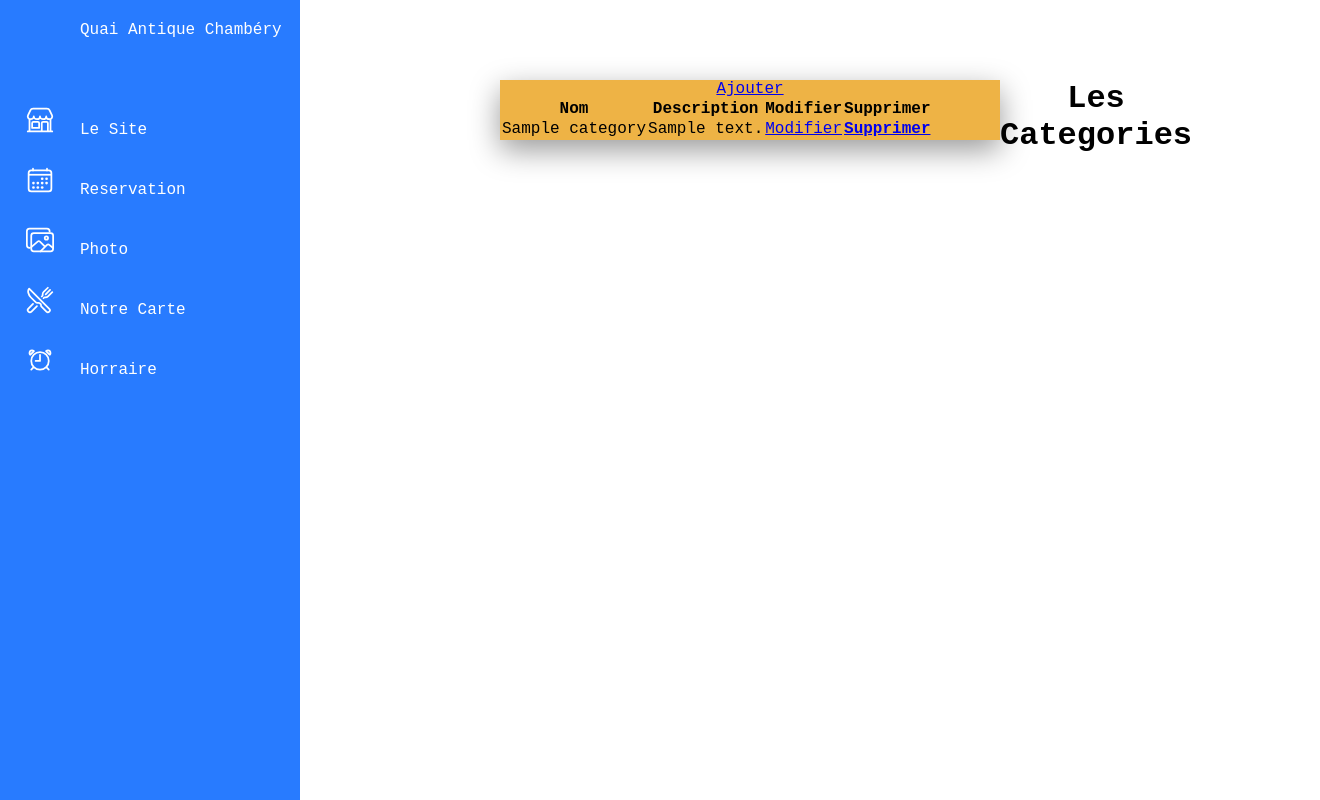
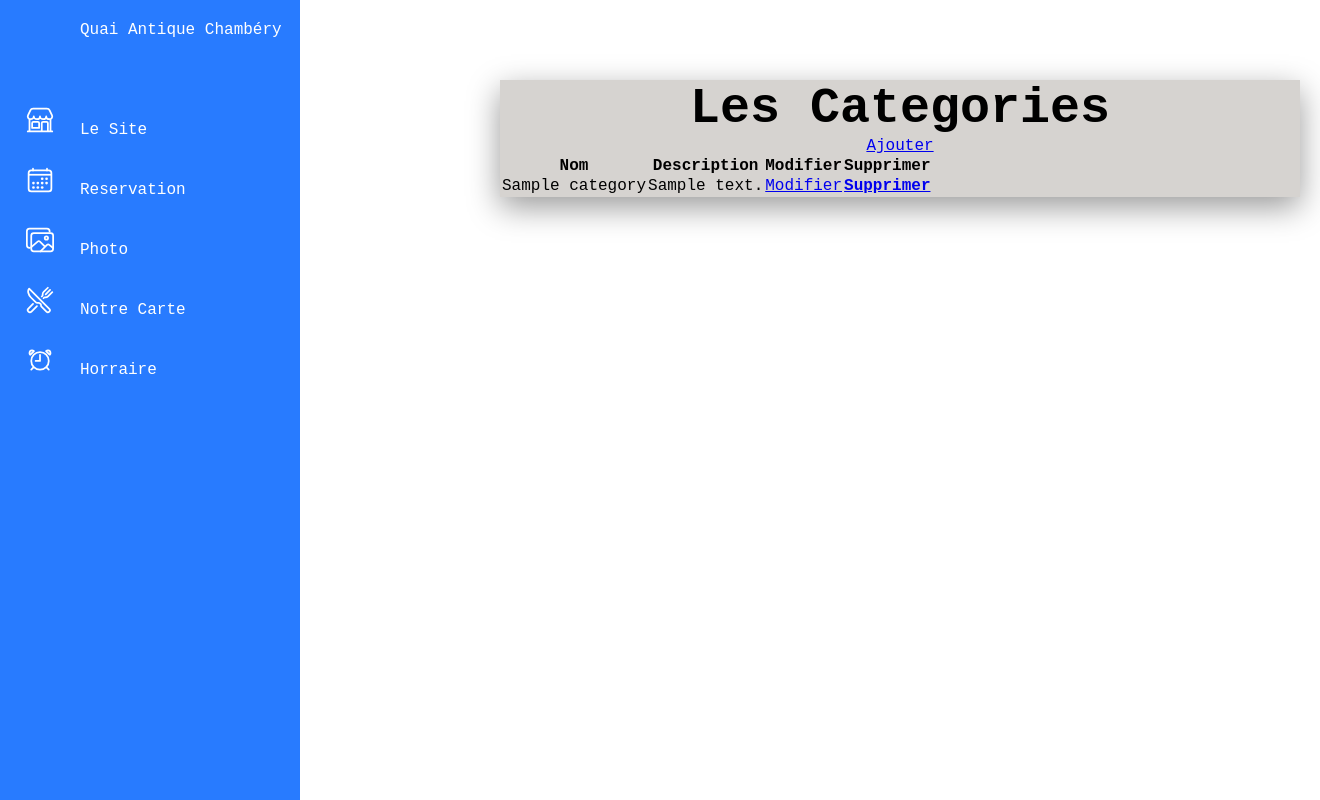
Before and after one commit to GDel84/ArnaudMichant, a Symfony app: template templates/admin/carte/admin-carte.html.twig in a window 1320 px wide. Run offline with Twig, Linux system fonts and the light colour scheme; the template is opened without the code that fills it: most values are stand-ins (such as "Sample title", 1, 10 or a date in 2020); some libraries are stand-ins or nearby versions.

Commit message:
work disgne carte admin

```diff
--- a/public/css/adminstyle.css
+++ b/public/css/adminstyle.css
@@ -118,30 +118,37 @@
   }
 
 
- /*------------form category---------------*/
+ /*------------Carte + form-CategoryProduct---------------*/
 
- h1{
-  position: absolute;
-  margin: 0 0 0px 500px;
+ .title-carte{
+  font-size: 50px;
  }
  .carte-form{
-  width: 500px;
+  width: 800px;
   height: auto;
   box-shadow: 0 10px 30px rgba(0,0,0,0.4);
   text-align: center;
   position: absolute;
   margin: 80px 0 200px 500px;
-  background-color: rgb(238, 179, 69);
+  background-color: rgb(214, 211, 208);
 }
 .carte-product{
-  width: auto;
+  width: 900px;
   height: auto;
   box-shadow: 0 10px 30px rgba(0,0,0,0.4);
   text-align: center;
   position: absolute;
-  margin: 350px 0 0px 430px;
-  background-color: rgb(238, 179, 69);
+  margin: 380px 0 0px 450px;
+  background-color: rgb(214, 211, 208);
 }
 .btn-outline-success{
   margin:10px 0;
 }
+/*-------------Schedule-------------*/
+.title-schedule{
+  width: 200px;
+  height: auto;
+  font-size: 50px;
+  position: absolute;
+  margin: 0 0 0px 500px;
+}
```
